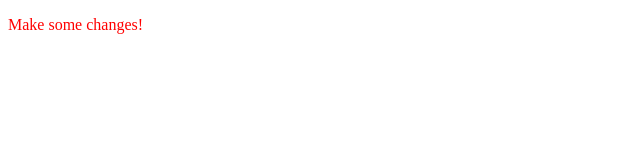
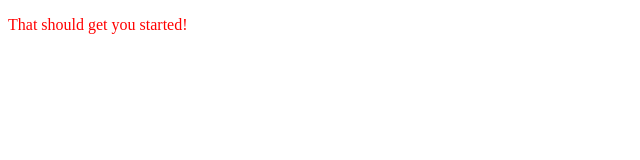
Before and after one commit to erinlynum/erinlynum.github.io, a plain HTML site: page index.html in a window 1280 px wide. Shown: the full height of the page, 0-640 px from the left. Drawn offline with Linux system fonts and the light colour scheme.

Commit message:
Final text

```diff
--- a/index.html
+++ b/index.html
@@ -6,6 +6,6 @@
   </head>
 
   <body>
-    <p>Make some changes!</p>
+    <p>That should get you started!</p>
   <body>
 <html>
```
